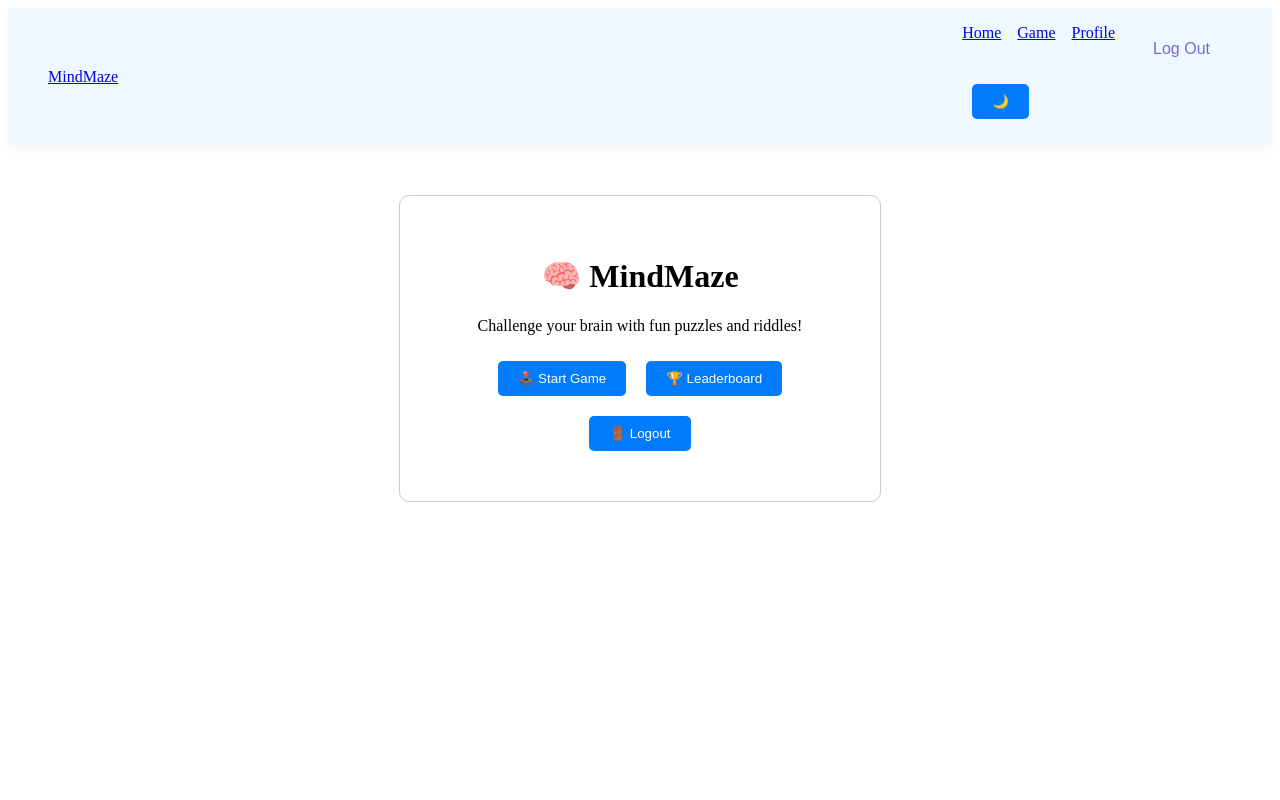
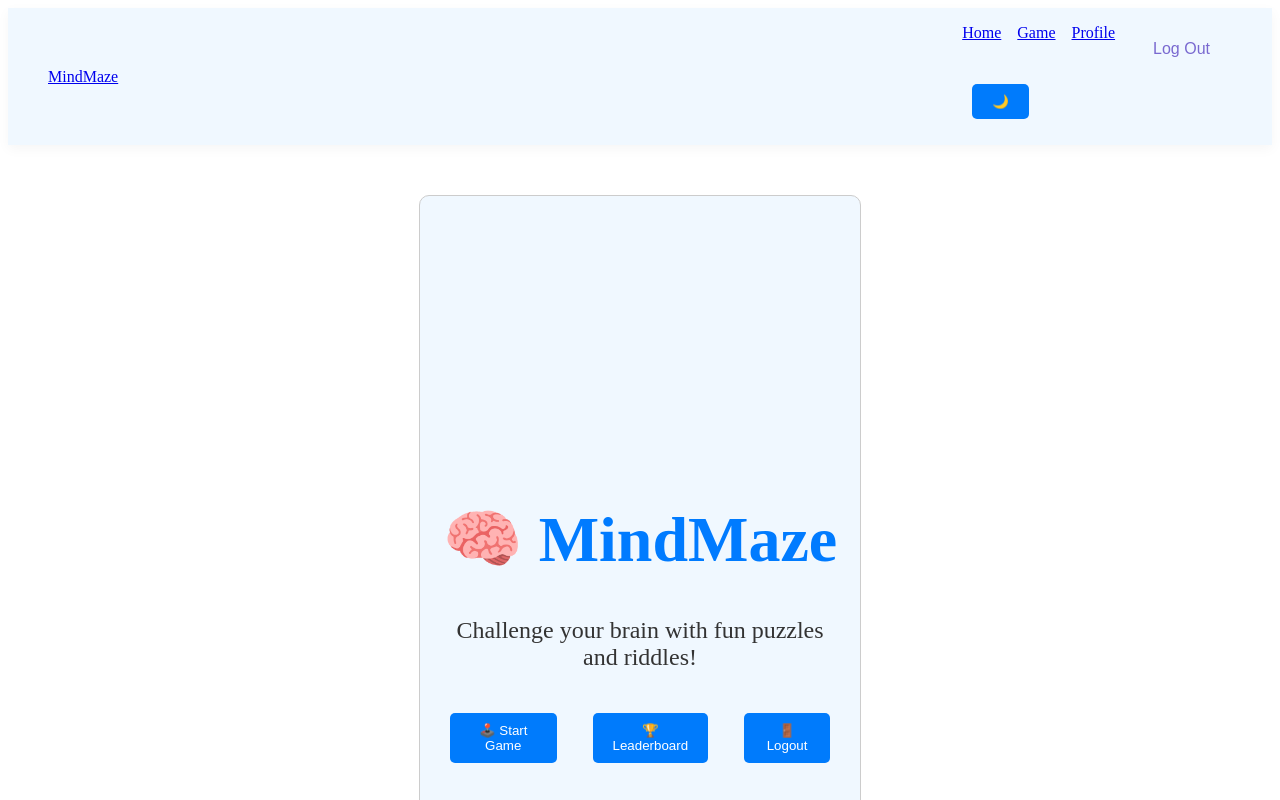
Before and after one commit to komal-1010/MindMaze, a Next.js app in the folder mindmaze-app/frontend/: page / in a window 1280 px wide. Shown: the top 800 px of the page. Built offline with nearby package versions, Linux system fonts and the light colour scheme; sample sign-in values are in the browser's storage.

Commit message:
fix home css

```diff
--- a/mindmaze-app/frontend/src/app/layout.js
+++ b/mindmaze-app/frontend/src/app/layout.js
@@ -1,4 +1,5 @@
 import './styles/global.css';
+import './styles/home.css';
 import Navbar from './components/Navbar';
 
 export const metadata = {
--- a/mindmaze-app/frontend/src/app/styles/home.css
+++ b/mindmaze-app/frontend/src/app/styles/home.css
@@ -1,52 +1,56 @@
 .home-container {
-  text-align: center;
-  padding: 40px;
+  display: flex;
+  flex-direction: column;
+  align-items: center;
+  justify-content: center;
+  height: 100vh;
+  background-color: #f0f8ff;
+  color: #333;
 }
 
-.hero-section {
-  margin-bottom: 30px;
+h1 {
+  font-size: 4rem;
+  font-weight: bold;
+  color: #007bff;
+  margin-bottom: 1rem;
 }
 
-.start-button {
-  font-size: 1.2rem;
-  padding: 12px 24px;
-  background-color: #4CAF50;
-  color: white;
+.tagline {
+  font-size: 1.5rem;
+  margin-bottom: 2rem;
+}
+
+.btn-group {
+  display: flex;
+  gap: 1rem;
+}
+
+.btn {
+  padding: 1rem 2rem;
   border: none;
   border-radius: 8px;
   cursor: pointer;
-  transition: background-color 0.3s ease;
+  font-size: 1.2rem;
+  font-weight: bold;
+  transition: all 0.3s ease;
 }
 
-.start-button:hover {
-  background-color: #45a049;
+.btn-primary {
+  background-color: #007bff;
+  color: white;
 }
 
-.description {
-  margin-top: 20px;
-  font-size: 1rem;
-  color: #666;
+.btn-secondary {
+  background-color: #28a745;
+  color: white;
 }
 
-/* Dark Mode Styles */
-html.dark body {
-  background-color: #1e1e1e;
-  color: #f0f0f0;
+.btn-danger {
+  background-color: #dc3545;
+  color: white;
 }
 
-html.dark .home-container {
-  background-color: #2b2b2b;
-  color: #f0f0f0;
+.btn:hover {
+  transform: translateY(-3px);
+  box-shadow: 0 4px 8px rgba(0, 0, 0, 0.2);
 }
-
-html.dark .description {
-  color: #ccc;
-}
-
-html.dark .start-button {
-  background-color: #556B2F;
-}
-
-html.dark .start-button:hover {
-  background-color: #6B8E23;
-}
```
Also changed, not shown: mindmaze-app/frontend/src/app/page.jsx (added, +33 -0 lines).
